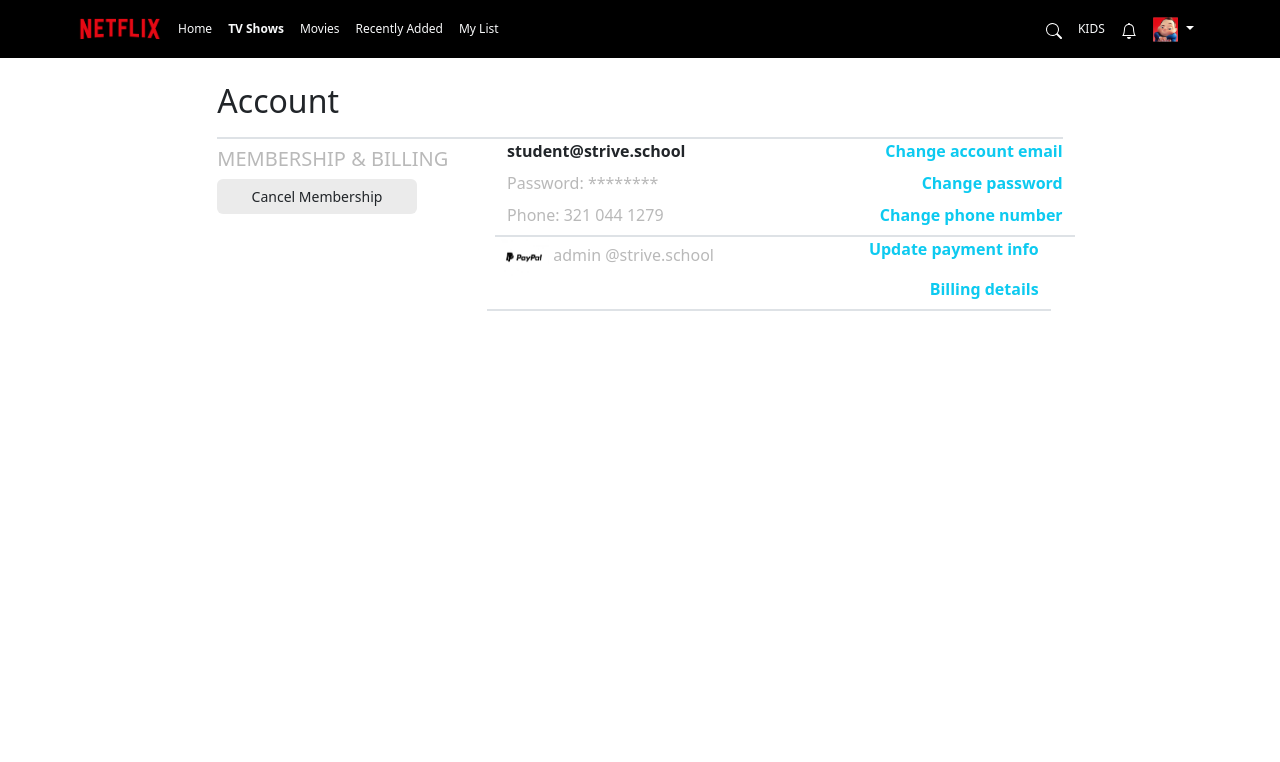
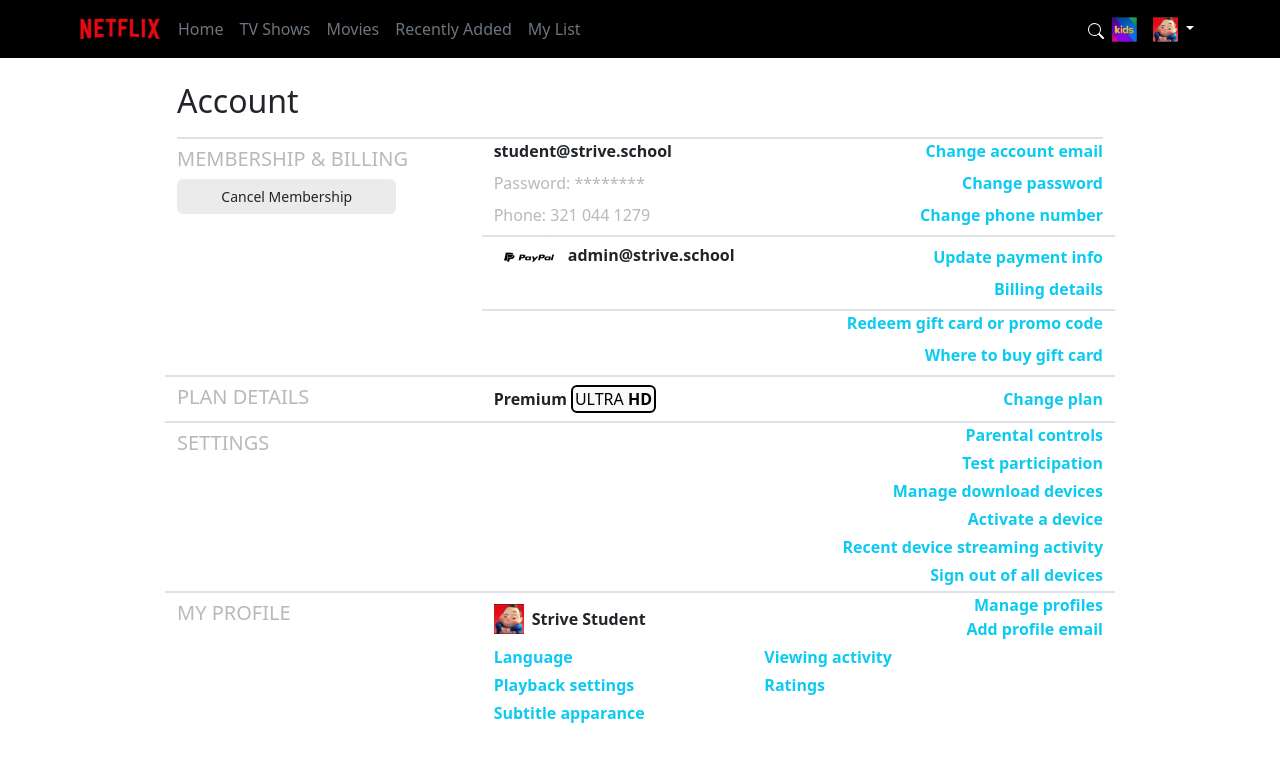
Before and after one commit to mattialugaro/M2-S2-G5esame, a plain HTML site: page settings.html in a window 1280 px wide. Drawn offline with nearby package versions, Linux system fonts and the light colour scheme.

Commit message:
Add files via upload

```diff
--- a/css/style.css
+++ b/css/style.css
@@ -61,3 +61,7 @@ button.btn.btn-black.text-light.border.border-white.rounded-0.dropdown-toggle.dr
 .dark-g {
     background-color: rgb(70, 70, 70);
 }
+
+.p10 {
+    padding: 0 2px;
+}
--- a/settings.html
+++ b/settings.html
@@ -4,7 +4,7 @@
 <head>
     <meta charset="utf-8">
     <meta name="viewport" content="width=device-width, initial-scale=1">
-    <title>Netflix Clone</title>
+    <title>Settings Page</title>
     <link href="https://cdn.jsdelivr.net/npm/bootstrap@5.3.2/dist/css/bootstrap.min.css" rel="stylesheet"
         integrity="sha384-T3c6CoIi6uLrA9TneNEoa7RxnatzjcDSCmG1MXxSR1GAsXEV/Dwwykc2MPK8M2HN" crossorigin="anonymous">
     <link rel="stylesheet" href="./css/style.css">
@@ -18,19 +18,19 @@
             <div class="collapse navbar-collapse" id="navbarSupportedContent">
                 <ul class="navbar-nav me-auto mb-2 mb-lg-0">
                     <li class="nav-item">
-                        <a class="nav-link active text-light fs8" aria-current="page" href="#">Home</a>
+                        <a class="nav-link active text-secondary d-none d-lg-block" aria-current="page" href="#">Home</a>
                     </li>
                     <li class="nav-item">
-                        <a class="nav-link text-light fs8 fw-bold" href="#">TV Shows</a>
+                        <a class="nav-link text-secondary d-none d-lg-block" href="#">TV Shows</a>
                     </li>
                     <li class="nav-item">
-                        <a class="nav-link text-light fs8 d-none d-md-block" href="#">Movies</a>
+                        <a class="nav-link text-secondary d-none d-lg-block" href="#">Movies</a>
                     </li>
                     <li class="nav-item">
-                        <a class="nav-link text-light fs8 d-none d-sm-block" href="#">Recently Added</a>
+                        <a class="nav-link text-secondary d-none d-lg-block" href="#">Recently Added</a>
                     </li>
                     <li class="nav-item">
-                        <a class="nav-link text-light fs8 d-none d-sm-block" href="#">My List</a>
+                        <a class="nav-link text-secondary d-none d-lg-block" href="#">My List</a>
                     </li>
                     </li>
                 </ul>
@@ -45,14 +45,7 @@
                         </svg>
                     </li>
                     <li class="m-auto me-2">
-                        <a class="nav-link text-light fs8" href="#">KIDS</a>
-                    </li>
-                    <li class="m-auto me-2">
-                        <svg xmlns="http://www.w3.org/2000/svg" width="16" height="16" fill="currentColor"
-                            class="bi bi-bell" viewBox="0 0 16 16">
-                            <path
-                                d="M8 16a2 2 0 0 0 2-2H6a2 2 0 0 0 2 2M8 1.918l-.797.161A4.002 4.002 0 0 0 4 6c0 .628-.134 2.197-.459 3.742-.16.767-.376 1.566-.663 2.258h10.244c-.287-.692-.502-1.49-.663-2.258C12.134 8.197 12 6.628 12 6a4.002 4.002 0 0 0-3.203-3.92L8 1.917zM14.22 12c.223.447.481.801.78 1H1c.299-.199.557-.553.78-1C2.68 10.2 3 6.88 3 6c0-2.42 1.72-4.44 4.005-4.901a1 1 0 1 1 1.99 0A5.002 5.002 0 0 1 13 6c0 .88.32 4.2 1.22 6" />
-                        </svg>
+                        <img src="./assets/Netflix-assets/assets/kids_icon.png" width="25px" alt="avatar kids">
                     </li>
                     <li class="nav-item dropdown me-2">
                         <a class="nav-link dropdown-toggle" href="#" role="button" data-bs-toggle="dropdown"
@@ -64,26 +57,26 @@
             </div>
         </div>
     </nav>
-    <div class="conrainer">
+    <div class="container">
         <div class="row mt-4">
-            <div class="col-2">
+            <div class="col-0 col-sm-1">
             </div>
-            <div class="col-8">
+            <div class="col-12 col-sm-10">
                 <div class="border-2 border-bottom">
-                    <h2 class="pb-2">
+                    <h2 class="text-center text-md-start pb-2">
                         Account
                     </h2>
                 </div>
                 <div class="row">
-                    <div class="col-4">
-                        <div>
+                    <div class="col-12 col-lg-4">
+                        <div class="text-center text-lg-start">
                             <h6 class="mt-2 fs-5 light-g-c">
                                 MEMBERSHIP & BILLING
                             </h6>
-                            <button type="button" class="btn light-g w-75 fs-p">Cancel Membership</button>
+                            <button type="button" class="btn light-g w-75 fw-medium fs-p mb-3 mb-lg-0">Cancel Membership</button>
                         </div>
                     </div>
-                    <div class="col-8 border-2 border-bottom">
+                    <div class="col-12 col-lg-8 border-2 border-bottom">
                         <div class="d-flex justify-content-between">
                             <div>
                                 <p class="fw-bold mb-2">student@strive.school</p>
@@ -109,17 +102,18 @@
                             </div>
                         </div>
                     </div>
+                </div>
                 <div class="row">
-                        <div class="col-4">
+                    <div class="col-lg-4">
                     </div>
-                        <div class="col-8  border-2 border-bottom">
-                            <div class="d-flex justify-content-between">
+                    <div class="col-12 col-lg-8 border-2 border-bottom">
+                        <div class="d-flex justify-content-between align-items-center">
                             <div>
-                                    <img src="./assets/Netflix-assets/assets/media/paypal-black8790.jpg" width="50px"
+                                <img src="./assets/Netflix-assets/assets/media/paypal-black8790.jpg" width="70px"
                                     height="40px" alt="logo paypal">
-                                    <p class="light-g-c mb-2 d-inline">admin @strive.school</p>
+                                <p class="fw-bold mb-2 d-inline">admin@strive.school</p>
                             </div>
-                                <div>
+                            <div class="text-end text-sm-start">
                                 <p class="text-info fw-bold m-0">Update payment info</p>
                             </div>
                         </div>
@@ -130,9 +124,99 @@
                         </div>
                     </div>
                 </div>
+                <div class="row">
+                    <div class="col-sm-4 border-2 border-bottom">
+                    </div>
+                    <div class="col-12 col-lg-8 border-2 border-bottom">
+                        <div class="d-flex flex-column align-items-end">
+                            <p class="text-info fw-bold mb-2">Redeem gift card or promo code</p>
+                            <p class="text-info fw-bold mb-2">Where to buy gift card</p>
                         </div>
                     </div>
-            <div class="col-2">
+                </div>
+                <div class="row">
+                    <div class="col-12 col-lg-4 border-2 border-bottom">
+                        <div class="text-center text-lg-start">
+                            <h6 class="mt-2 fs-5 light-g-c">
+                                PLAN DETAILS
+                            </h6>
+                        </div>
+                    </div>
+                    <div class="col-12 col-lg-8 border-2 border-bottom">
+                        <div class="d-flex justify-content-between align-items-center">
+                            <div class="py-2 d-flex align-items-center">
+                                <p class="m-0 pe-1">
+                                    <b>Premium</b>
+                                </p>
+                                <button type="button" class="btn btn-light border-2 border-black p10">ULTRA <b>HD</b>
+                                </button>
+                            </div>
+                            <div>
+                                <p class="text-info fw-bold my-auto">Change plan</p>
+                            </div>
+                        </div>
+                    </div>
+                </div>
+                <div class="row">
+                    <div class="col-12 col-lg-4 border-2 border-bottom">
+                        <div class="text-center text-lg-start">
+                            <h6 class="mt-2 fs-5 light-g-c">
+                                SETTINGS
+                            </h6>
+                        </div>
+                    </div>
+                    <div class="col-12 col-lg-8 border-2 border-bottom">
+                        <div class="text-end">
+                            <p class="text-info fw-bold mb-1">Parental controls</p>
+                            <p class="text-info fw-bold mb-1">Test participation</p>
+                            <p class="text-info fw-bold mb-1">Manage download devices</p>
+                            <p class="text-info fw-bold mb-1">Activate a device</p>
+                            <p class="text-info fw-bold mb-1">Recent device streaming activity</p>
+                            <p class="text-info fw-bold mb-1">Sign out of all devices</p>
+                        </div>
+                    </div>
+                </div>
+                <div class="row">
+                    <div class="col-12 col-lg-4">
+                        <div class="text-center text-lg-start">
+                            <h6 class="mt-2 fs-5 light-g-c">
+                                MY PROFILE
+                            </h6>
+                        </div>
+                    </div>
+                    <div class="col-12 col-lg-8">
+                        <div class="d-flex justify-content-between">
+                            <div class="d-flex align-items-center">
+                                <img src="./assets/Netflix-assets/assets/avatar.png" width="30px" alt="foto avatar">
+                                <p class="fw-bold ps-2 mb-0">Strive Student</p>
+                            </div>
+                            <div class="d-flex flex-column align-items-end">
+                                <p class="text-info fw-bold mb-0">Manage profiles</p>
+                                <p class="text-info fw-bold mb-1">Add profile email</p>
+                            </div>
+                        </div>
+                        <div class="row">
+                            <div class="col-12 col-lg-8">
+                                <div class="d-flex justify-content-between">
+                                    <div>
+                                        <p class="text-info fw-bold mb-1">Language</p>
+                                        <p class="text-info fw-bold mb-1">Playback settings</p>
+                                        <p class="text-info fw-bold mb-1">Subtitle apparance</p>
+                                    </div>
+                                    <div>
+                                        <p class="text-info fw-bold mb-1">Viewing activity</p>
+                                        <p class="text-info fw-bold mb-1">Ratings</p>
+                                    </div>
+                                </div>
+                            </div>
+                            <div class="col-0 col-lg-4">
+                            </div>
+                        </div>
+                    </div>
+                </div>
+            </div>
+            <div class="col-0 col-sm-1">
+            </div>
         </div>
     </div>
     </div>
```
Also changed, not shown: index.html (+1 -1 lines). Lines whose indentation alone changed are shown as unchanged.
